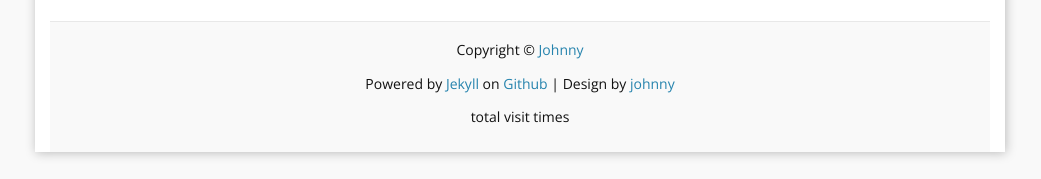
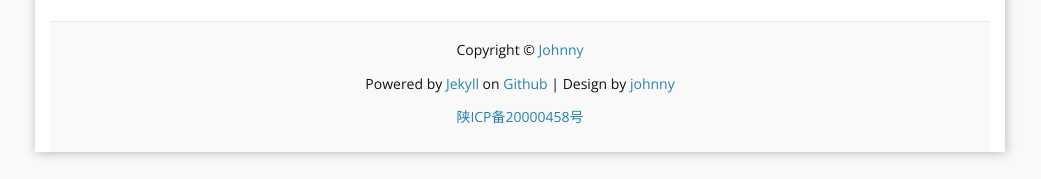
Before and after one commit to cnafan/cnafan.github.io, a Jekyll site: the page built from index.html, in a window 1280 px wide. Shown: the part 1401-1580 px from the top of the page, without its empty margins (120-1161 px from the left). Built offline with Jekyll 4.4.1, drawn with Linux system fonts in a browser that asks for light colours; nearby versions of some CDN libraries; the list of posts is cut into pages by our own code; comment, search, counter and statistics services are not loaded.

Commit message:
modify:add beian

```diff
--- a/_includes/footer.html
+++ b/_includes/footer.html
@@ -1,5 +1,6 @@
 <footer class="site-footer">
     <p>Copyright &copy; <a href="{{ site.baseurl }}/">{{site.title}}</a></p>
     <p>Powered by <a href="https://github.com/jekyll/jekyll">Jekyll</a> on <a href="https://github.com/">Github</a> | </a> Design by <a href="{{ site.url }}/">johnny</a></p>
-    <p><span id="busuanzi_container_site_uv">total visit <span id="busuanzi_value_site_pv"></span> times</p>
+    <!-- <p><span id="busuanzi_container_site_uv">total visit <span id="busuanzi_value_site_pv"></span> times</p> -->
+    <p><a href="http://www.beian.miit.gov.cn/">陕ICP备20000458号</a></p>
 </footer>
```
